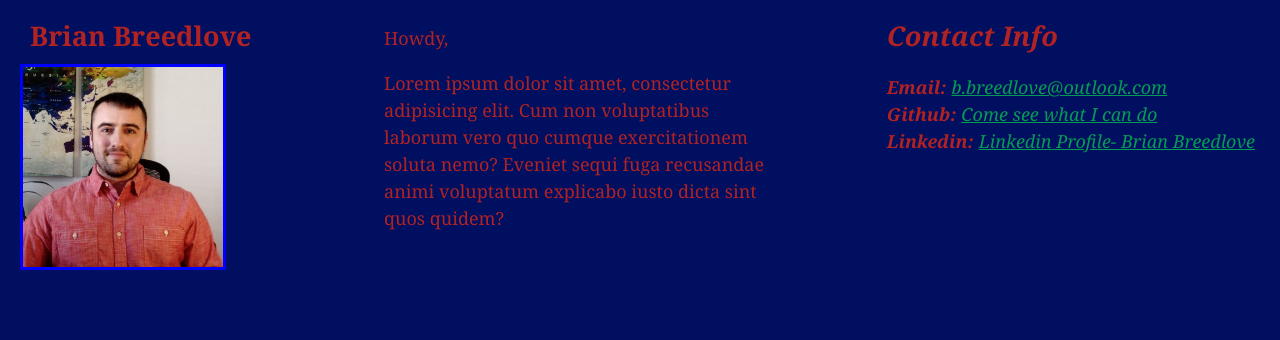
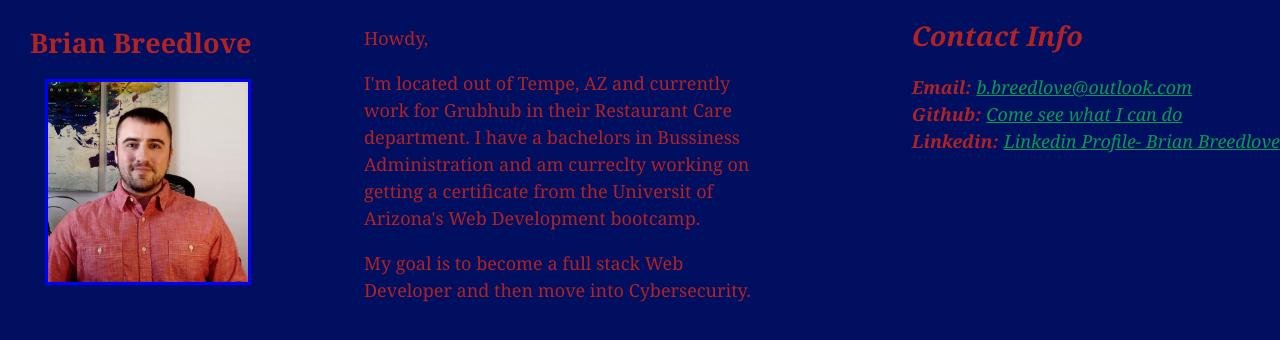
Before and after one commit to Cerberus0013/My-Bio, a plain HTML site: page index.html in a window 1280 px wide. Shown: the part 100-440 px from the top of the page. Drawn offline with Linux system fonts and the light colour scheme.

Commit message:
Almost Done

```diff
--- a/assets/style.css
+++ b/assets/style.css
@@ -27,25 +27,28 @@ h1{
     overflow: auto;
     float: left;
     display: inline-block;
+    margin-right: -50px;
+    margin-left: 30px;
 }
 
 #bio h2 {
     font-weight: bold;
-    margin: 15px  30px;
+    margin-bottom: 30px:
 }
 
 
 #bio-image {
     width 200px;
     height: 200px;
-    margin-left: 20px;
     border: 3px solid blue;
+    margin-left: 15px;
+
 }
 
 /*about me pragraph */
 
 #about-me {
-    width: 30%;
+    width: 32%;
     overflow: auto;
     text-align: left;
     float: left;
@@ -57,9 +60,9 @@ h1{
 }
 
 #contact {
-    width 15%;
+    width 5%;
     float: right;
-    margin-right: 25px;
+
 }
 
 #contact h2 {
--- a/index.html
+++ b/index.html
@@ -23,10 +23,15 @@
       <div>
         <p>Howdy,</p>
         <p>
-          Lorem ipsum dolor sit amet, consectetur adipisicing elit. Cum non
-          voluptatibus laborum vero quo cumque exercitationem soluta nemo?
-          Eveniet sequi fuga recusandae animi voluptatum explicabo iusto dicta
-          sint quos quidem?
+          I'm located out of Tempe, AZ and currently work for Grubhub in their
+          Restaurant Care department. I have a bachelors in Bussiness
+          Administration and am curreclty working on getting a certificate from
+          the Universit of Arizona's Web Development bootcamp.
+        </p>
+
+        <p>
+          My goal is to become a full stack Web Developer and then move into
+          Cybersecurity.
         </p>
       </div>
     </section>
```
